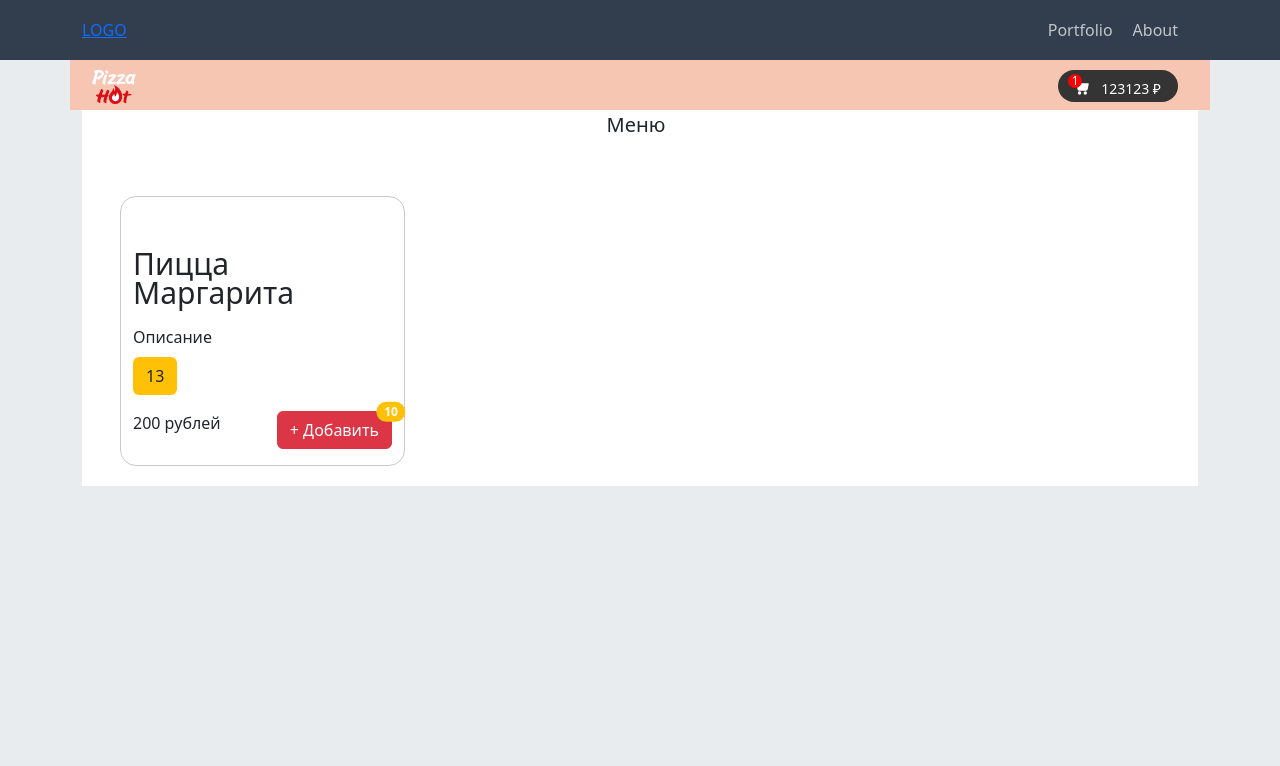
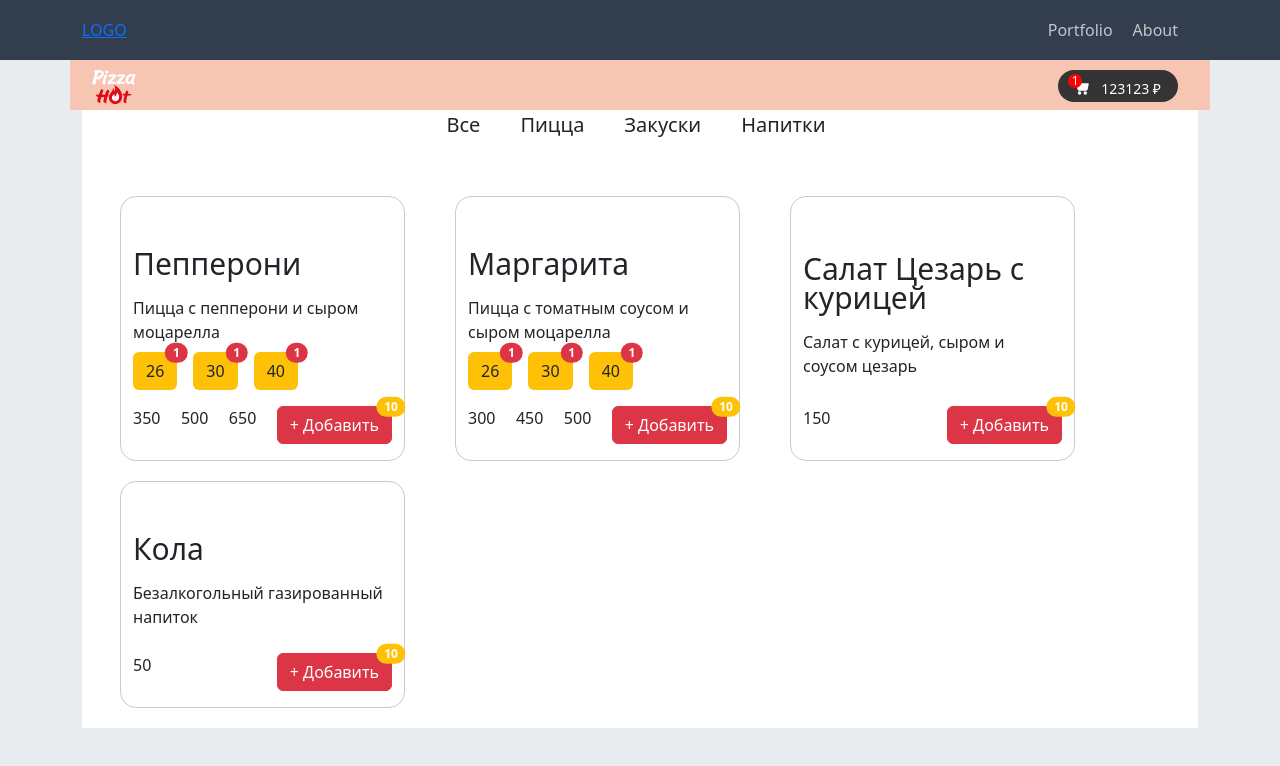
Before and after one commit to Habstrakt/react-ts-blog, a React (Vite) app: page /portfolio/pizzas in a window 1280 px wide. Shown: the top 766 px of the page. Built offline with nearby package versions, Linux system fonts and the light colour scheme.

Commit message:
вывод товаров с информацией на главной странице

```diff
--- /dev/null
+++ b/src/assets/foods.json
@@ -0,0 +1,38 @@
+{
+  "products": [
+    {
+      "id": 1,
+      "name": "Пепперони",
+      "category": "Пицца",
+      "imageUrl": "https://dodopizza.azureedge.net/static/Img/Products/f035c7f46c0844069722f2bb3ee9f113_584x584.jpeg",
+      "description": "Пицца с пепперони и сыром моцарелла",
+      "sizes": ["26", "30", "40"],
+      "prices": [350, 500, 650]
+    },
+    {
+      "id": 2,
+      "name": "Маргарита",
+      "category": "Пицца",
+      "imageUrl": "https://dodopizza.azureedge.net/static/Img/Products/Pizza/ru-RU/d48003cd-902c-420d-9f28-92d9dc5f73b4.jpg",
+      "description": "Пицца с томатным соусом и сыром моцарелла",
+      "sizes": [26, 30, 40],
+      "prices": [300, 450, 500]
+    },
+    {
+      "id": 3,
+      "name": "Салат Цезарь с курицей",
+      "category": "Закуски",
+      "imageUrl": "https://dodopizza-a.akamaihd.net/static/Img/Products/8ed02557247946bc83d3c0af51a8d8a9_584x584.jpeg",
+      "description": "Салат с курицей, сыром и соусом цезарь",
+      "prices": [150]
+    },
+    {
+      "id": 4,
+      "name": "Кола",
+      "category": "Напитки",
+      "imageUrl": "https://dodopizza-a.akamaihd.net/static/Img/Products/dc74c00bc0634933ba7194b99a164094_584x584.jpeg",
+      "description": "Безалкогольный газированный напиток",
+      "prices": [50]
+    }
+  ]
+}
--- a/src/components/pizzasComponents/ProductList.tsx
+++ b/src/components/pizzasComponents/ProductList.tsx
@@ -1,18 +1,73 @@
-import React from "react";
+import React, { useState } from "react";
 import styles from "./ProductList.module.css";
 import classNames from "classnames";
+import foodsData from "../../assets/foods.json";
+import { useEffect } from "react";
 
 const ProductList: React.FC = () => {
+  const categoryProducts = ["Все", "Пицца", "Закуски", "Напитки"];
+  const [selectedCategory, setSelectedCategory] = useState("Все");
+
+  const [products, setProducts] = useState([]);
+
+  function filterProducts(index) {
+    const category = categoryProducts[index];
+
+    console.log(products);
+
+    const productsData = foodsData.products.reduce((acc, item) => {
+      if (category === "Все" || item.category === category) {
+        const selectedPrice = Array.isArray(item.price)
+          ? item.price[0]
+          : item.price;
+
+        const selectedSize = Array.isArray(item.sizes)
+          ? item.sizes[0]
+          : item.sizes;
+
+        return [
+          ...acc,
+          {
+            ...item,
+            selectedPrice,
+            selectedSize,
+          },
+        ];
+      }
+      return acc;
+    }, []);
+
+    setProducts(productsData);
+
+    if (category === "Все") {
+      setSelectedCategory("Все");
+    } else {
+      setSelectedCategory(category);
+    }
+  }
+
+  useEffect(() => {
+    filterProducts(0);
+  }, []);
+
   return (
     <div>
       <ul className={styles.ul}>
-        <li className={classNames("menu-item", styles.li)}>
-          <span>Меню</span>
+        {categoryProducts.map((item, index) => (
+          <li
+            key={item}
+            className={classNames("menu-item", styles.li)}
+            onClick={() => filterProducts(index)}
+          >
+            <span>{item}</span>
           </li>
+        ))}
       </ul>
       <section className={styles.section}>
         <div className="row">
+          {products.map((item) => (
             <div
+              key={item}
               className={classNames(
                 styles.productCard,
                 "col-lg-3 col-md-4 col-sm-6"
@@ -22,20 +77,31 @@ const ProductList: React.FC = () => {
                 <img className={styles.img} alt="" />
               </div>
               <div className="product-info">
-              <span className={styles.productTitle}>Пицца Маргарита</span>
-              <div className={styles.productDescription}>Описание</div>
+                <span className={styles.productTitle}>{item.name}</span>
+                <div className={styles.productDescription}>
+                  {item.description}
+                </div>
                 <div className="mt-2">
+                  {item.sizes?.map((size, index) => (
                     <button
                       type="button"
                       className="btn bg-warning position-relative me-3"
+                      key={index}
                     >
-                  13
-                  <span className="position-absolute top-0 start-100 translate-middle badge rounded-pill bg-danger"></span>
+                      {size}
+                      <span className="position-absolute top-0 start-100 translate-middle badge rounded-pill bg-danger">
+                        1
+                      </span>
                     </button>
+                  ))}
                 </div>
               </div>
               <div className={classNames(styles.productFooter, "mt-3")}>
-              <div className="product-price">200 рублей</div>
+                {item.prices?.map((price, index) => (
+                  <div key={index} className="product-price">
+                    {price}
+                  </div>
+                ))}
                 <button
                   type="button"
                   className="btn btn-danger position-relative"
@@ -47,6 +113,7 @@ const ProductList: React.FC = () => {
                 </button>
               </div>
             </div>
+          ))}
         </div>
       </section>
     </div>
```
Lines whose indentation alone changed are shown as unchanged.
